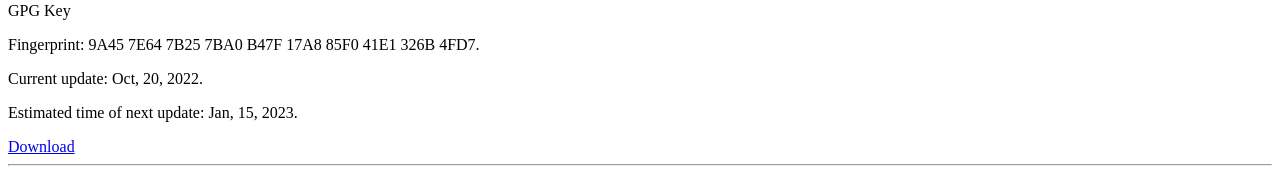
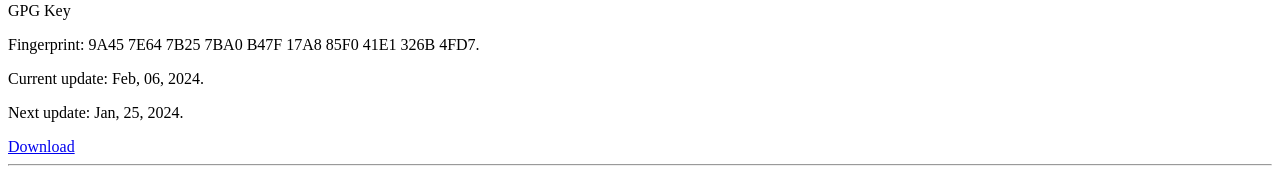
Before and after one commit to Yuki1536/Public_Cert, a plain HTML site: page index.html in a window 1280 px wide. Shown: the part 122-294 px from the top of the page. Drawn offline with Linux system fonts and the light colour scheme.

Commit message:
Update to 2024.

```diff
--- a/index.html
+++ b/index.html
@@ -12,8 +12,8 @@
     <div>
         <span>GPG Key</span><br />
         <p>Fingerprint: 9A45 7E64 7B25 7BA0 B47F  17A8 85F0 41E1 326B 4FD7.</p>
-			<p>Current update: Oct, 20, 2022.</p>
-			<p>Estimated time of next update: Jan, 15, 2023.</p>
+        <p>Current update: Feb, 06, 2024.</p>
+        <p>Next update: Jan, 25, 2024.</p>
         <a href="gpg/public.key">Download</a>
     </div>
     <hr />
```
Also changed, not shown: 1 other file. Lines whose indentation alone changed are shown as unchanged.
